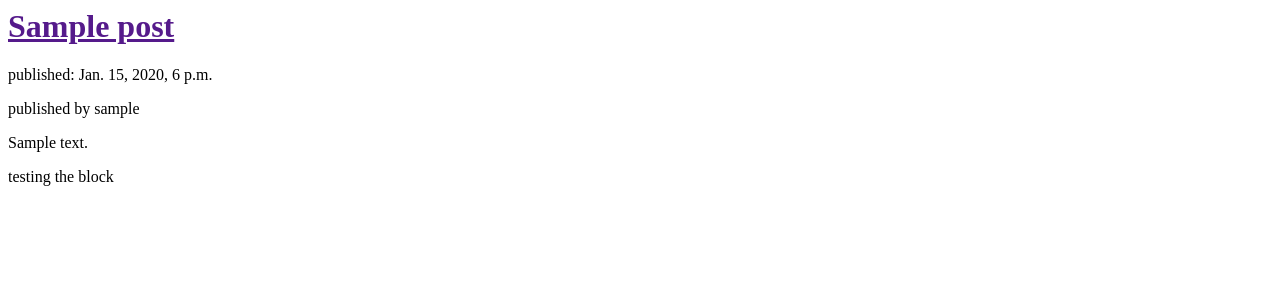
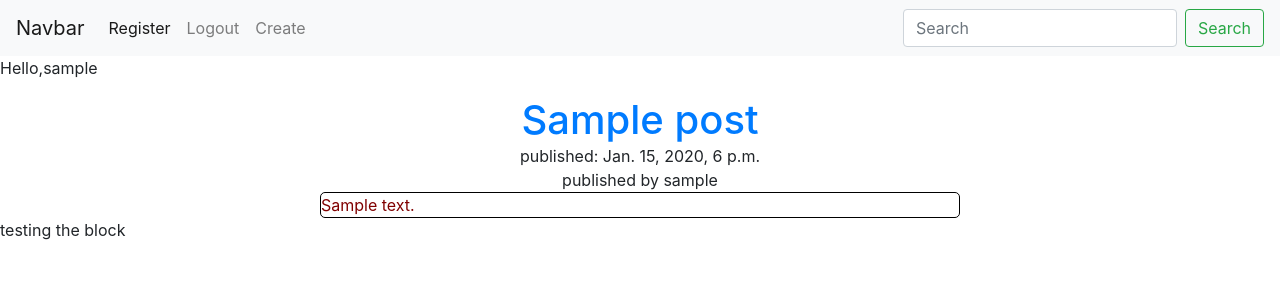
Before and after one commit to onthefeet/django-test-blog, a Django app: page / in a window 1280 px wide. Shown: the top 300 px of the page. Run offline with Django 3.2, Linux system fonts and the light colour scheme; a user stored in the database is signed in; tables that the repository leaves empty hold one stand-in row (values such as "Sample post"); some libraries are stand-ins or nearby versions.

Commit message:
added some style and feature

```diff
--- a/djangotest/settings.py
+++ b/djangotest/settings.py
@@ -126,3 +126,7 @@ USE_TZ = True
 # https://docs.djangoproject.com/en/3.0/howto/static-files/
 
 STATIC_URL = '/static/'
+
+SESSION_COOKIE_AGE = 10                   # 0r 5 * 60, same thing
+SESSION_SAVE_EVERY_REQUEST = True
+LOGIN_URL='login/'
--- a/newapp/templates/newapp/base.html
+++ b/newapp/templates/newapp/base.html
@@ -1,16 +1,43 @@
 <html>
     <head>
+        <!-- bootstrap -->
+        <link rel="stylesheet" href="https://stackpath.bootstrapcdn.com/bootstrap/4.5.0/css/bootstrap.min.css" integrity="sha384-9aIt2nRpC12Uk9gS9baDl411NQApFmC26EwAOH8WgZl5MYYxFfc+NcPb1dKGj7Sk" crossorigin="anonymous">
         <title>This is the homepage</title>
     </head>
     <body>
+        <nav class="navbar navbar-expand-lg navbar-light bg-light sticky-top">
+            <a class="navbar-brand" href="#">Navbar</a>
+            <button class="navbar-toggler" type="button" data-toggle="collapse" data-target="#navbarTogglerDemo02" aria-controls="navbarTogglerDemo02" aria-expanded="false" aria-label="Toggle navigation">
+              <span class="navbar-toggler-icon"></span>
+            </button>
+
+            <div class="collapse navbar-collapse" id="navbarTogglerDemo02">
+              <ul class="navbar-nav mr-auto mt-2 mt-lg-0">
+                <li class="nav-item active">
+                  <a class="nav-link" href="{% url 'register' %}">Register <span class="sr-only">(current)</span></a>
+                </li>
+                <li class="nav-item">
+                  <a class="nav-link" href="{% url 'user_logout' %}">Logout</a>
+                </li>
+                <li class="nav-item">
+                  <a class="nav-link" href="{% url 'create' %}" tabindex="-1">Create</a>
+                </li>
+              </ul>
+              <form class="form-inline my-2 my-lg-0">
+                <input class="form-control mr-sm-2" type="search" placeholder="Search">
+                <button class="btn btn-outline-success my-2 my-sm-0" type="submit">Search</button>
+              </form>
+            </div>
+          </nav>
         {% block test %}
         {% if user.is_authenticated %}
+        <p>Hello,{{user}}</p>
         {% for post in posts %}
         <div>
-            <h1><a href="">{{ post.title }}</a></h1>
-            <p>published: {{ post.published_date }}</p>
-            <p>published by {{post.author}}</p>
-            <p>{{ post.text|linebreaksbr }}</p>
+            <h1 style="max-width:50%;margin: auto;text-align: center;"><a href="">{{ post.title }}</a></h1>
+            <p style="max-width:50%;margin: auto;text-align: center;">published: {{ post.published_date }}</p>
+            <p style="max-width:50%;margin: auto;text-align: center;">published by {{post.author}}</p>
+            <p style="color:maroon;border:0.5px solid black;max-width: 50%;margin: auto;border-radius: 5px;">{{ post.text|linebreaksbr }}</p>
         </div>
         {% endfor %}
         {% endif %}
--- a/newapp/views.py
+++ b/newapp/views.py
@@ -1,21 +1,24 @@
-from django.shortcuts import render
+from django.shortcuts import render,redirect
 from django.http import HttpResponse
 from .models import Post,createPost
 from django.contrib.auth.models import User
 from django.utils import timezone
+from register import views
+from django.contrib.auth.decorators import login_required
 
 # Create your views here.
 def home(response):
-    posts = Post.objects.filter(published_date__lte=timezone.now()).order_by('published_date')
-    return render(response,"newapp/base.html",{'posts':posts})
-    # posts = Post.objects.filter(published_date__lte=timezone.now()).order_by('published_date')
-    # return render(request, 'blog/post_list.html', {'posts': posts})
+    if response.user.is_authenticated:
+        posts = Post.objects.filter(published_date__lte=timezone.now()).order_by('published_date')
+        return render(response,"newapp/base.html",{'posts':posts})
+    else:
+        return views.user_login(response)
 
 def test(response):
     posts = Post.objects.filter(published_date__lte=timezone.now()).order_by('published_date')
     return render(response,"newapp/home.html",{'posts':posts})
 
-
+@login_required
 def create(response):
     admin=response.user
     if response.method == 'POST':
@@ -23,8 +26,7 @@ def create(response):
         if create.is_valid():
             post=Post(author=admin,title=create.cleaned_data["title"],text=create.cleaned_data["text"])
             post.publish()
-            return home(response)
-            # print(response.POST['choice'])
+            return redirect('/')
     else:
         create = createPost()
     create=createPost()
--- a/register/urls.py
+++ b/register/urls.py
@@ -3,5 +3,7 @@ from . import views
 
 urlpatterns = [
     path('register/', views.register, name = 'register'),
-    path('login/',views.user_login, name="login")
+    path('login/',views.user_login, name="login"),
+    path('create/login/',views.user_login, name="login"),
+    path('register/logout/',views.user_logout,name="user_logout")
 ]
```
Also changed, not shown: register/views.py (+18 -11 lines).
